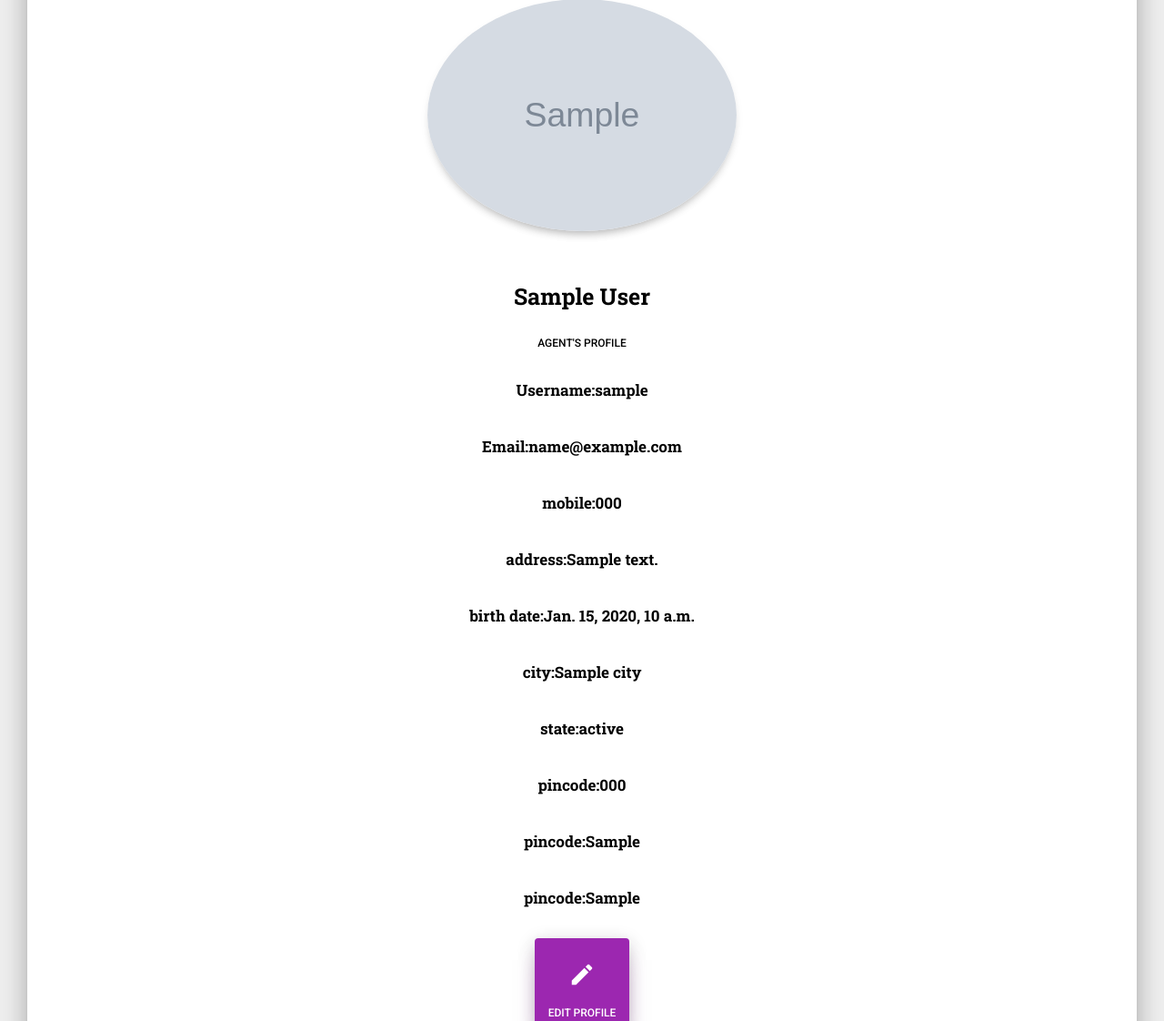
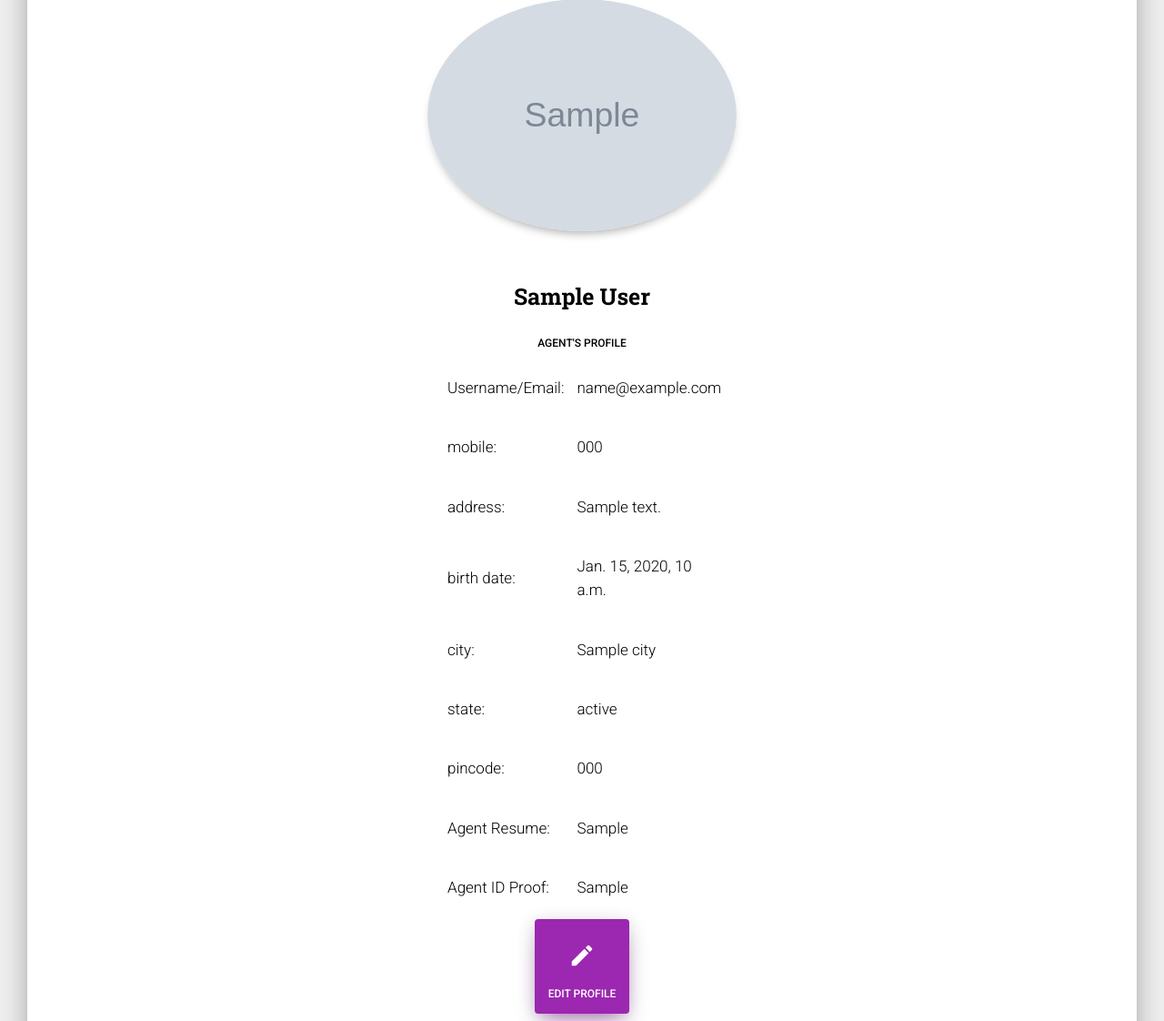
Before and after one commit to JaiminSagar/AuctionHouse, a Django app: template AuctionHouseProject/auctions/templates/auctions/agent/agent_details.html in a window 1280 px wide. Shown: the part 889-2011 px from the top of the page at 91% size. Run offline with Django 3.2, Linux system fonts and the light colour scheme; the template is opened without the code that fills it: most values are stand-ins (such as "Sample title", 1, 10 or a date in 2020); grey boxes marked "Sample" are stand-in pictures; some libraries are stand-ins or nearby versions.

Commit message:
html modification

```diff
--- a/AuctionHouseProject/auctions/forms.py
+++ b/AuctionHouseProject/auctions/forms.py
@@ -31,10 +31,12 @@ class ProfileUpdateForm(forms.ModelForm):
         model=models.UserDetails
 
 class AgentProfileForm(forms.ModelForm):
+    image=forms.ImageField(widget=forms.FileInput(attrs={'class':'custom-file'}))
 
     class Meta():
         fields=('image','address','mobile','city','state','pincode')
         model =models.AgentUser
+
 
 class BecomeAgentForm(forms.ModelForm):
 
--- a/AuctionHouseProject/auctions/templates/auctions/agent/add_property_description.html
+++ b/AuctionHouseProject/auctions/templates/auctions/agent/add_property_description.html
@@ -12,7 +12,8 @@ Add Property Description
 
 
 {% block content %}
-
+<br>
+<hr>
 <div class="container">
     <form method="post">
         {%csrf_token%}
--- a/AuctionHouseProject/auctions/templates/auctions/agent/add_property_files.html
+++ b/AuctionHouseProject/auctions/templates/auctions/agent/add_property_files.html
@@ -12,7 +12,8 @@ Add Property Files
 
 
 {% block content %}
-
+<br>
+<hr>
 <div class="container">
     <form method="post" enctype="multipart/form-data">
         {%csrf_token%}
--- a/AuctionHouseProject/auctions/templates/auctions/agent/add_property_images.html
+++ b/AuctionHouseProject/auctions/templates/auctions/agent/add_property_images.html
@@ -12,7 +12,8 @@ Add Property Images
 
 
 {% block content %}
-
+<br>
+<hr>
 <div class="container">
     <form method="post" enctype="multipart/form-data">
         {%csrf_token%}
--- a/AuctionHouseProject/auctions/templates/auctions/agent/agent_base.html
+++ b/AuctionHouseProject/auctions/templates/auctions/agent/agent_base.html
@@ -172,7 +172,6 @@ $('.datetimepicker').datetimepicker({
     close: 'fa fa-remove'
   }
 });
-});
   </script>
     <script>
     $(document).ready(function () {
--- a/AuctionHouseProject/auctions/templates/auctions/agent/agent_dashboard.html
+++ b/AuctionHouseProject/auctions/templates/auctions/agent/agent_dashboard.html
@@ -7,7 +7,8 @@ Evaluation List
 Approve Evaluation List
 {% endblock heading %}
 {% block content %}
-
+<br>
+<hr>
 <div class="container">
 <table class="table table-striped">
     <thead class="thead-dark">
--- a/AuctionHouseProject/auctions/templates/auctions/agent/agent_details.html
+++ b/AuctionHouseProject/auctions/templates/auctions/agent/agent_details.html
@@ -19,16 +19,44 @@ Profile Details
 <!--                                <a href="#pablo" class="btn btn-just-icon btn-link btn-pinterest"><i class="fa fa-pinterest"></i></a>-->
                                 <div class="container">
                                     <center>
-                                       <h5 class="title"> Username:{{agentuser.username}}</h5>
-                                        <h5 class="title">Email:{{agentuser.email}}</h5>
-                                        <h5 class="title">mobile:{{agentuser.mobile}}</h5>
-                                        <h5 class="title">address:{{agentuser.address}}</h5>
-                                        <h5 class="title">birth date:{{agentuser.birth_date}}</h5>
-                                        <h5 class="title">city:{{agentuser.city}}</h5>
-                                        <h5 class="title">state:{{agentuser.state}}</h5>
-                                        <h5 class="title">pincode:{{agentuser.pincode}}</h5>
-                                        <h5 class="title">pincode:{{agentuser.resume_document}}</h5>
-                                        <h5 class="title">pincode:{{agentuser.proof_document}}</h5>
+                                        <table  cellpadding="7" border="0">
+                                             <tr>
+                                                <td colspan="5"><h5 > Username/Email:</h5></td>
+                                                <td><h5 > {{agentuser.email}}</h5></td>
+                                            </tr>
+                                             <tr>
+                                                <td colspan="5"><h5 > mobile:</h5></td>
+                                                <td><h5 > {{agentuser.mobile}}</h5></td>
+                                            </tr>
+                                             <tr>
+                                                <td colspan="5"><h5 > address:</h5></td>
+                                                <td><h5 > {{agentuser.address}}</h5></td>
+                                            </tr>
+                                             <tr>
+                                                <td colspan="5"><h5 > birth date:</h5></td>
+                                                <td><h5 > {{agentuser.birth_date}}</h5></td>
+                                            </tr>
+                                             <tr>
+                                                <td colspan="5"><h5 > city:</h5></td>
+                                                <td><h5 > {{agentuser.city}}</h5></td>
+                                            </tr>
+                                             <tr>
+                                                <td colspan="5"><h5 > state:</h5></td>
+                                                <td><h5 > {{agentuser.state}}</h5></td>
+                                            </tr>
+                                             <tr>
+                                                <td colspan="5"><h5 > pincode:</h5></td>
+                                                <td><h5 > {{agentuser.pincode}}</h5></td>
+                                            </tr>
+                                            <tr>
+                                                <td colspan="5"><h5 > Agent Resume:</h5></td>
+                                                <td><h5 > {{agentuser.resume_document}}</h5></td>
+                                            </tr>
+                                            <tr>
+                                                <td colspan="5"><h5 > Agent ID Proof:</h5></td>
+                                                <td><h5 > {{agentuser.proof_document}}</h5></td>
+                                            </tr>
+                                        </table>
                                     </center></div>
 	                        </div>
 	                    </div>
--- a/AuctionHouseProject/auctions/templates/auctions/agent/become_agent.html
+++ b/AuctionHouseProject/auctions/templates/auctions/agent/become_agent.html
@@ -7,6 +7,8 @@ Become Agent
 Become an Agent
 {%endblock%}
 {%block content%}
+<hr>
+<br>
 <div class="container">
     <p>Please,Fill the details in given form.
     <form method="post" enctype="multipart/form-data" align="left">
```
Also changed, not shown: AuctionHouseProject/auctions/templates/auctions/agent/agent_profile_form.html (+7 -19 lines), AuctionHouseProject/auctions/templates/auctions/agent/property_details_agent.html (+4 -3 lines), AuctionHouseProject/db.sqlite3.
